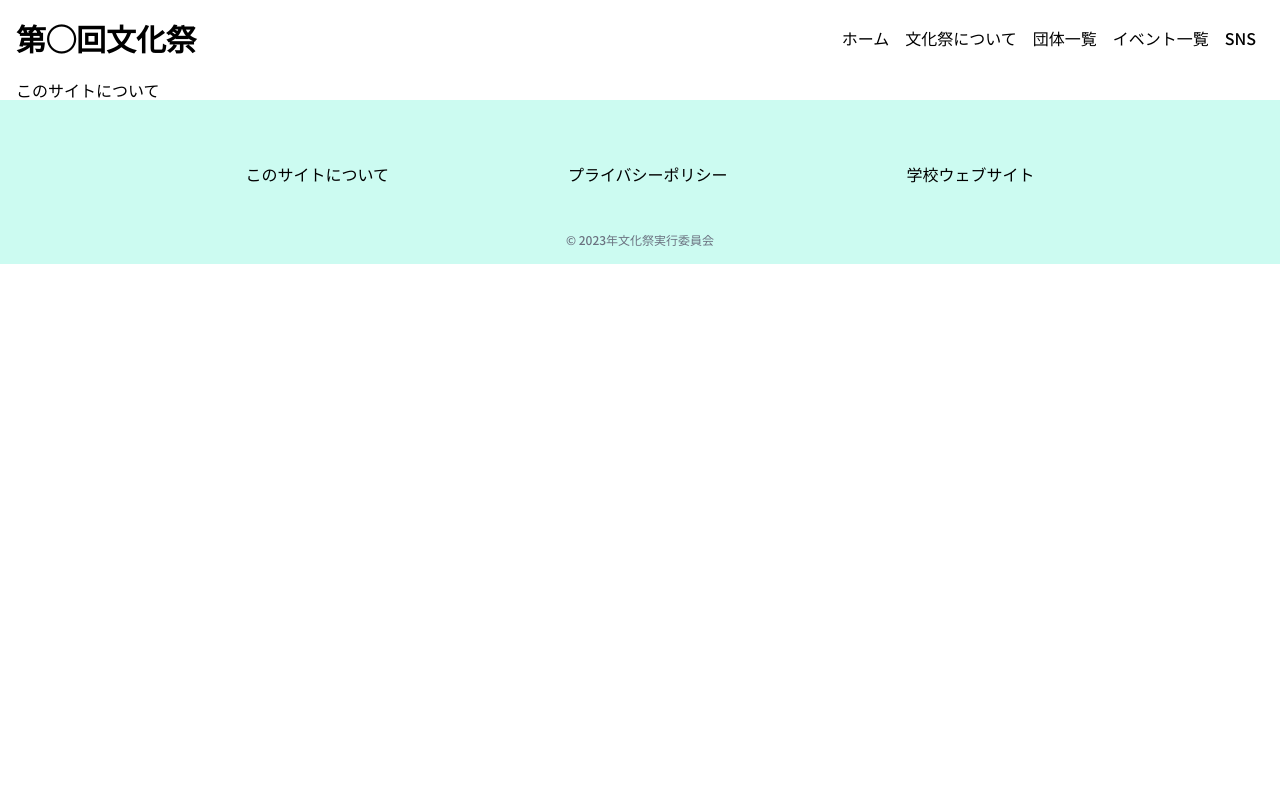
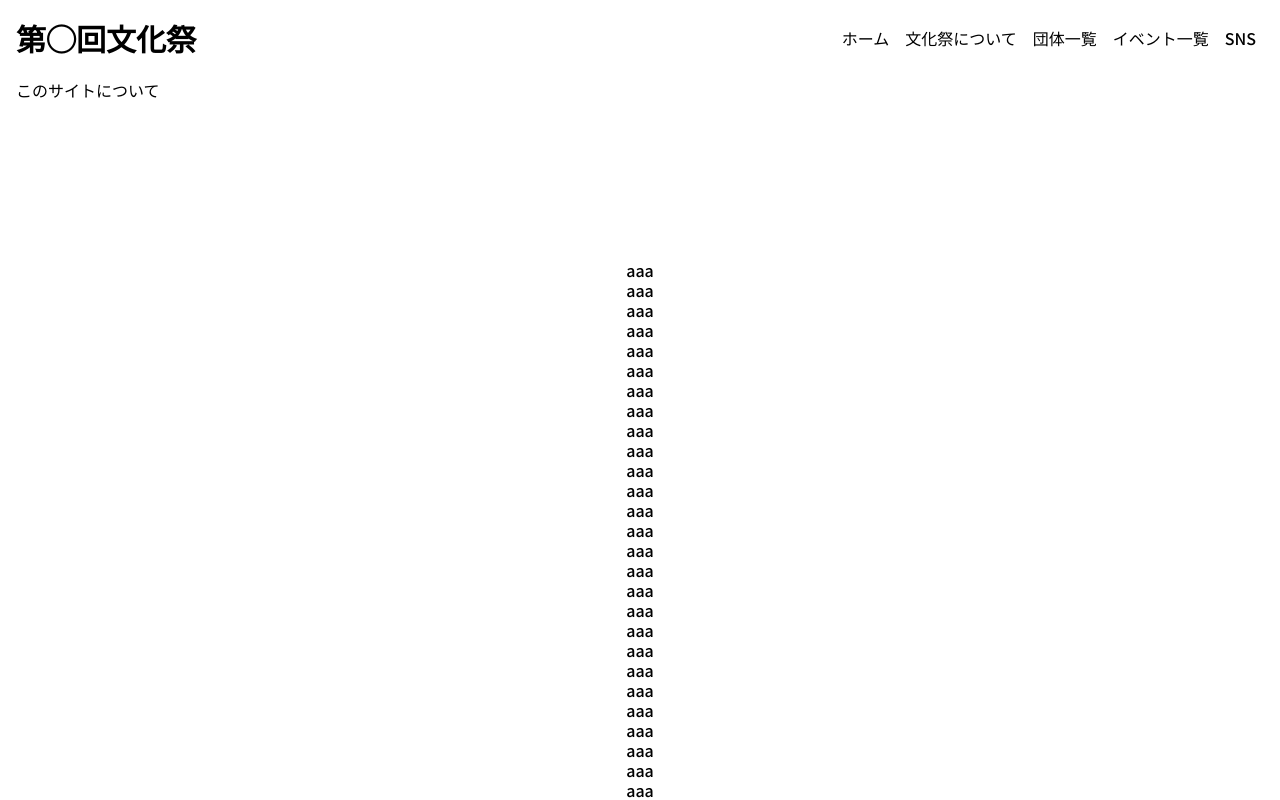
Before and after one commit to OSK-festival/website, a Nuxt app: page /about-this-website in a window 1280 px wide. Shown: the top 800 px of the page. Built offline with nearby package versions, Linux system fonts and the light colour scheme; a web font is replaced by a local one.

Commit message:
update: トップページ

```diff
--- a/src/assets/json/topPage.json
+++ b/src/assets/json/topPage.json
@@ -25,7 +25,11 @@
   },
   {
     "title": "これまでの歴史",
-    "isLongText": true,
-    "content": "第二百五十二条の二　普通地方公共団体は、当該普通地方公共団体及び他の普通地方公共団体の区域における当該普通地方公共団体及び当該他の普通地方公共団体の事務の処理に当たつての当該他の普通地方公共団体との連携を図るため、協議により、当該普通地方公共団体及び当該他の普通地方公共団体が連携して事務を処理するに当たつての基本的な方針及び役割分担を定める協約（以下「連携協約」という。）を当該他の普通地方公共団体と締結することができる。"
+    "isLongText": false,
+    "content": "第二百五十二条の二　普通地方公共団体は、当該普通地方公共団体及び他の普通地方公共団体の区域における当該普通地方公共団体及び当該他の普通地方公共団体の事務の処理に当たつての当該他の普通地方公共団体との連携を図るため、協議により、当該普通地方公共団体及び当該他の普通地方公共団体が連携して事務を処理するに当たつての基本的な方針及び役割分担を定める協約（以下「連携協約」という。）を当該他の普通地方公共団体と締結することができる。",
+    "button": {
+      "text": "Read more",
+      "link": "https://oskfes75.vercel.app/groupes/ "
+    }
   }
 ]
--- /dev/null
+++ b/src/components/TheSpacer.vue
@@ -0,0 +1,34 @@
+<template>
+  <div class="mx-auto py-40 text-center">
+    <p>aaa</p>
+    <p>aaa</p>
+    <p>aaa</p>
+    <p>aaa</p>
+    <p>aaa</p>
+    <p>aaa</p>
+    <p>aaa</p>
+    <p>aaa</p>
+    <p>aaa</p>
+    <p>aaa</p>
+    <p>aaa</p>
+    <p>aaa</p>
+    <p>aaa</p>
+    <p>aaa</p>
+    <p>aaa</p>
+    <p>aaa</p>
+    <p>aaa</p>
+    <p>aaa</p>
+    <p>aaa</p>
+    <p>aaa</p>
+    <p>aaa</p>
+    <p>aaa</p>
+    <p>aaa</p>
+    <p>aaa</p>
+    <p>aaa</p>
+    <p>aaa</p>
+    <p>aaa</p>
+    <p>aaa</p>
+    <p>aaa</p>
+    <p>aaa</p>
+  </div>
+</template>
--- a/src/pages/about-this-website.vue
+++ b/src/pages/about-this-website.vue
@@ -1,3 +1,6 @@
 <template>
-  <div>このサイトについて</div>
+  <div>
+    <div>このサイトについて</div>
+    <TheSpacer />
+  </div>
 </template>
--- /dev/null
+++ b/src/pages/history.vue
@@ -0,0 +1,3 @@
+<template>
+  <div></div>
+</template>
--- a/src/pages/index.vue
+++ b/src/pages/index.vue
@@ -3,6 +3,7 @@
     <TopImage />
     <div>
       <template v-for="article of topPageData">
+        <!-- eslint-disable-next-line vue/valid-v-for-->
         <ArticleMain :is-long-text="article.isLongText">
           <ArticleHeader>{{ article.title }}</ArticleHeader>
           <ArticleContent class="text-xs">{{ article.content }}</ArticleContent>
```
Also changed, not shown: 1 other file (tests, documents, lock files or other folders).
